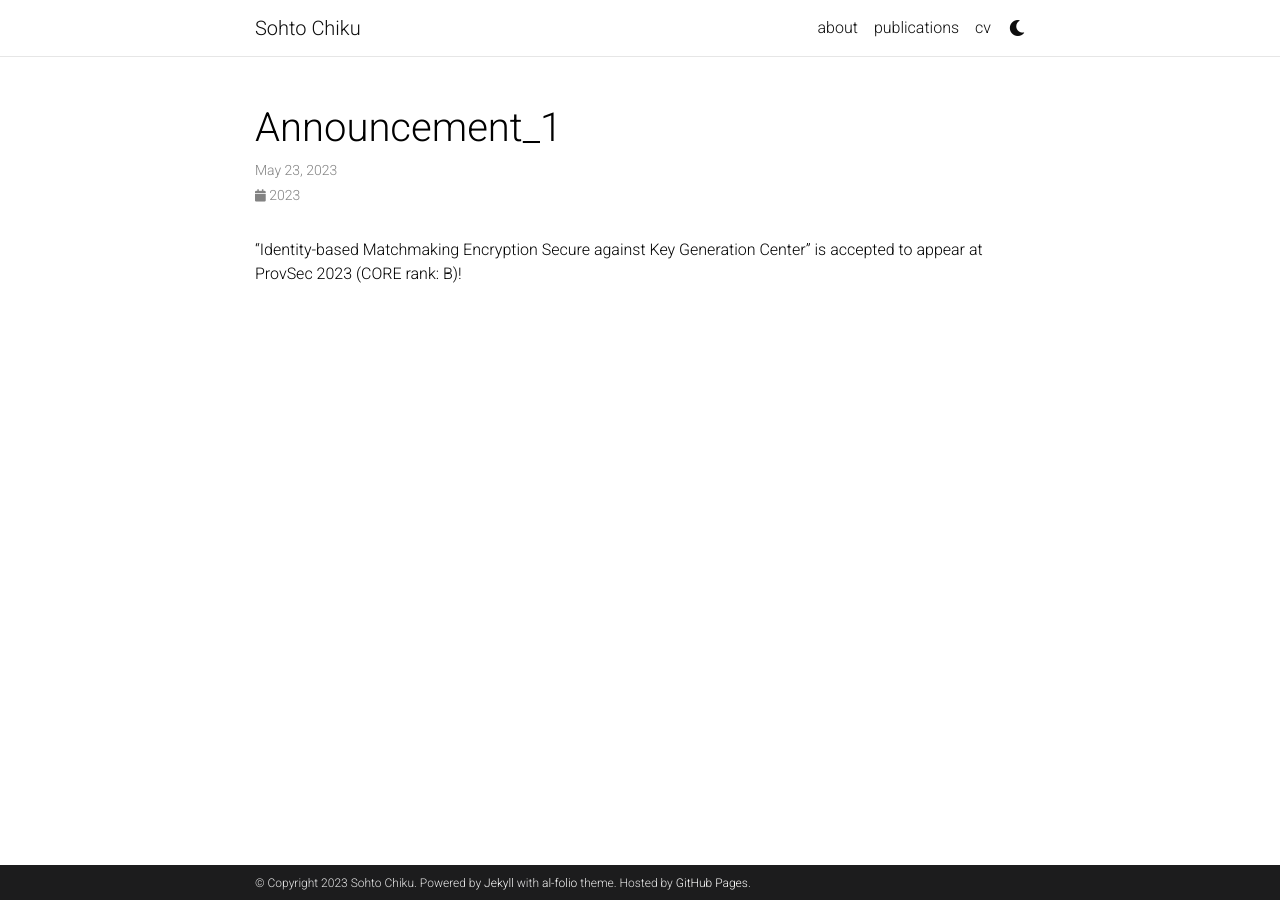
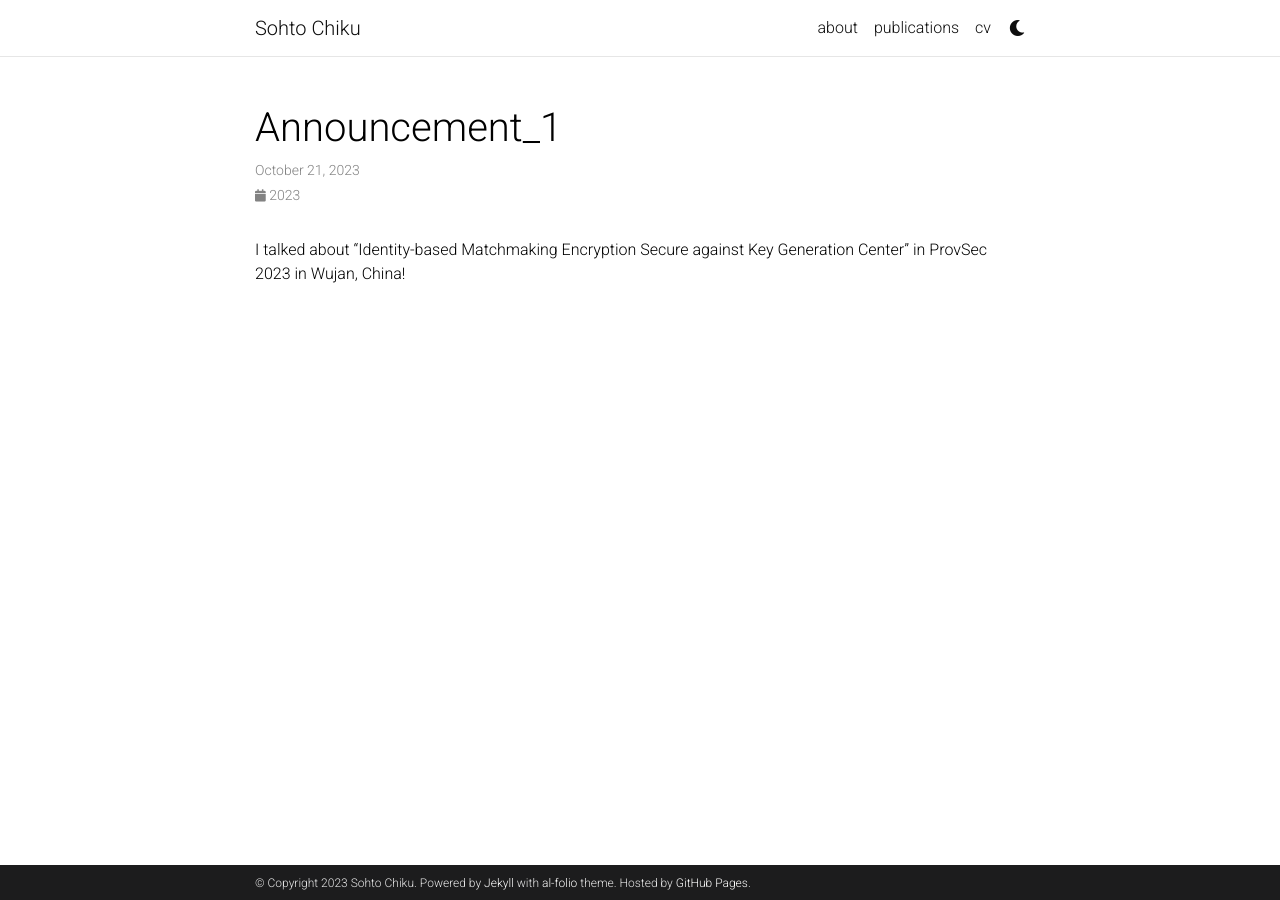
Before and after one commit to csort99/csort99.github.io, a Jekyll site: the page built from _news/announcement_1.md, in a window 1280 px wide. Built offline with Jekyll 4.4.1, drawn with Linux system fonts in a browser that asks for light colours; comment, search, counter and statistics services are not loaded; a style sheet for code colours, icons or effects is not loaded.

Commit message:
Update announcement_1.md

```diff
--- a/_news/announcement_1.md
+++ b/_news/announcement_1.md
@@ -1,7 +1,7 @@
 ---
 layout: post
-date: 2023-05-23
+date: 2023-10-21
 inline: true
 ---
 
-"Identity-based Matchmaking Encryption Secure against Key Generation Center" is accepted to appear at ProvSec 2023 (CORE rank: B)! <!--See the full paper [here](https://eprint.iacr.org/2022/141.pdf)-->
+I talked about "Identity-based Matchmaking Encryption Secure against Key Generation Center" in ProvSec 2023 in Wujan, China! <!--See the full paper [here](https://eprint.iacr.org/2022/141.pdf)-->
```
